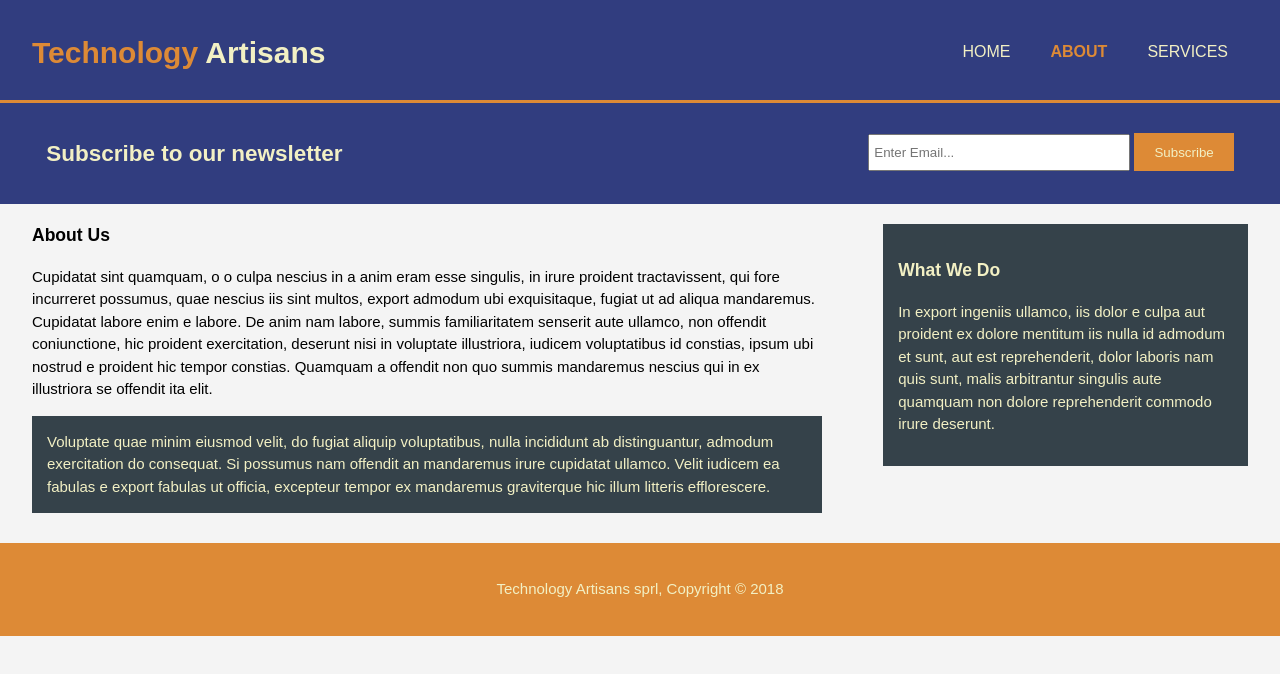
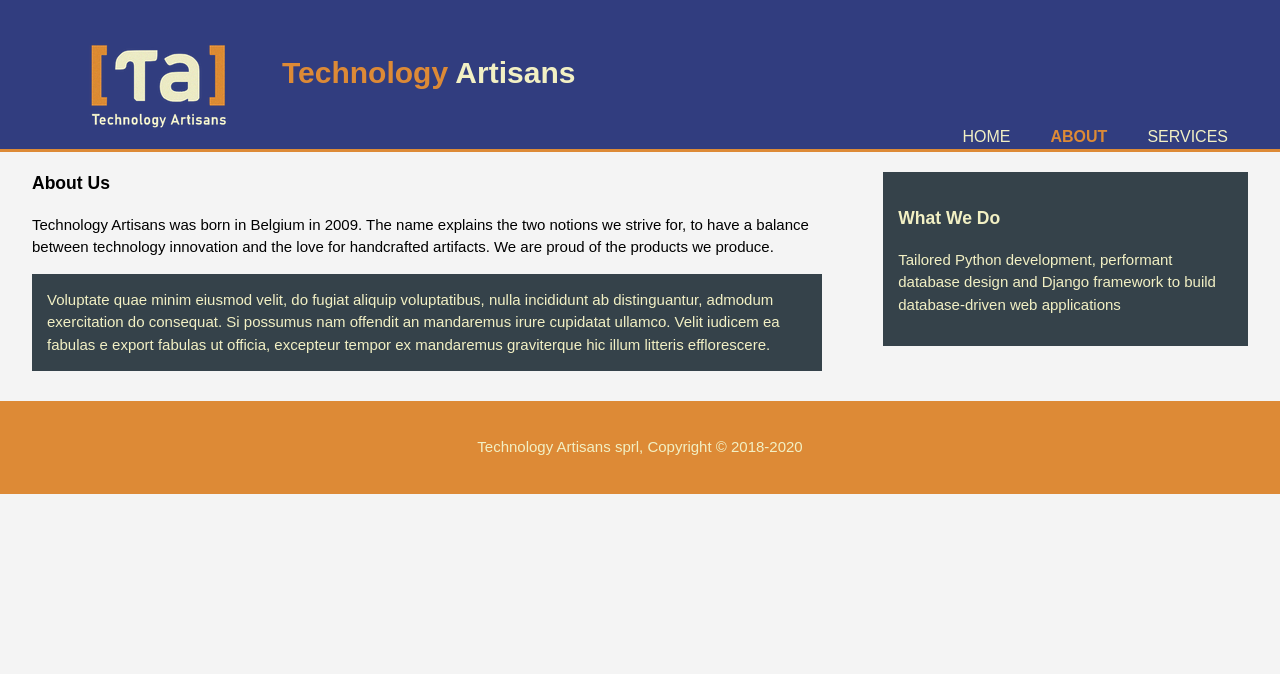
Before and after one commit to tonper19/ta-web, a plain HTML site: page about.html in a window 1280 px wide. Drawn offline with Linux system fonts and the light colour scheme.

Commit message:
content modification

```diff
--- a/about.html
+++ b/about.html
@@ -1,21 +1,27 @@
 <!DOCTYPE html>
 <html lang="en">
+
 <head>
   <meta charset="UTF-8">
   <meta name="viewport" content="width=device-width, initial-scale=1.0">
-    <meta name="description" content="Affordable and professional Technology: Web Design, Application Development, Databases, Data Warehouse, Business Intelligence">
-    <meta name="keywords" content="web development, application development, databases, sql, oracle, business Intelligence, pentaho, etl, microstrategy, power bi">
+  <meta name="description"
+    content="Affordable and professional Technology: Web Design, Application Development, Databases, Data Warehouse, Business Intelligence">
+  <meta name="keywords"
+    content="web development, application development, databases, sql, oracle, business Intelligence, pentaho, etl, microstrategy, power bi">
   <meta name="author" content="Tony Perez">
   <meta http-equiv="X-UA-Compatible" content="ie=edge">
   <title>Technology Artisans SPRL | About</title>
   <link rel="stylesheet" href="./css/style.css">
 </head>
+
 <body>
   <header>
     <div class="container">
       <div id="branding">
+        <img src="./img/Tech-Artisans-colors_transparent.png" alt="Web Development">
+
+      </div>
       <h1><span class="highlight">Technology</span> Artisans</h1>
-        </div>
       <nav>
         <ul>
           <li><a href="index.html">Home</a> </li>
@@ -26,29 +32,13 @@
     </div>
   </header>
 
-    <section id="newsletter">
-      <div class="container">
-        <h1>Subscribe to our newsletter</h1>
-        <form class="process.js" action="index.html" method="post">
-          <input type="email" placeholder="Enter Email...">
-          <button type="submit" class="button_1" name="button">Subscribe</button>
-
-        </form>
-      </div>
-    </section>
-
   <section id="main">
     <div class="container">
       <article id="main-col">
         <h1 class="page-title">About Us</h1>
-          <p>Cupidatat sint quamquam, o o culpa nescius in a anim eram esse singulis, in
-            irure proident tractavissent, qui fore incurreret possumus, quae nescius iis
-            sint multos, export admodum ubi exquisitaque, fugiat ut ad aliqua mandaremus.
-            Cupidatat labore enim e labore. De anim nam labore, summis familiaritatem
-            senserit aute ullamco, non offendit coniunctione, hic proident exercitation,
-            deserunt nisi in voluptate illustriora, iudicem voluptatibus id constias, ipsum
-            ubi nostrud e proident hic tempor constias. Quamquam a offendit non quo summis
-            mandaremus nescius qui in ex illustriora se offendit ita elit.
+        <p>Technology Artisans was born in Belgium in 2009. The name explains the two notions
+          we strive for, to have a balance between technology innovation and the love for
+          handcrafted artifacts. We are proud of the products we produce.
         </p>
         <p class="dark">
           Voluptate quae minim eiusmod velit, do fugiat aliquip voluptatibus, nulla
@@ -62,10 +52,9 @@
       <aside id="sidebar">
         <div class="dark">
           <h3>What We Do</h3>
-            <p>In export ingeniis ullamco, iis dolor e culpa aut proident ex dolore mentitum
-              iis nulla id admodum et sunt, aut est reprehenderit, dolor laboris nam quis
-              sunt, malis arbitrantur singulis aute quamquam non dolore reprehenderit commodo
-              irure deserunt.
+          <p>Tailored Python development, performant database design and Django
+            framework to build database-driven web
+            applications
           </p>
         </div>
       </aside>
@@ -73,7 +62,8 @@
   </section>
 
   <footer>
-      <p>Technology Artisans sprl, Copyright &copy; 2018</p>
+    <p>Technology Artisans sprl, Copyright &copy; 2018-2020</p>
   </footer>
 </body>
+
 </html>
```
Lines whose indentation alone changed are shown as unchanged.
